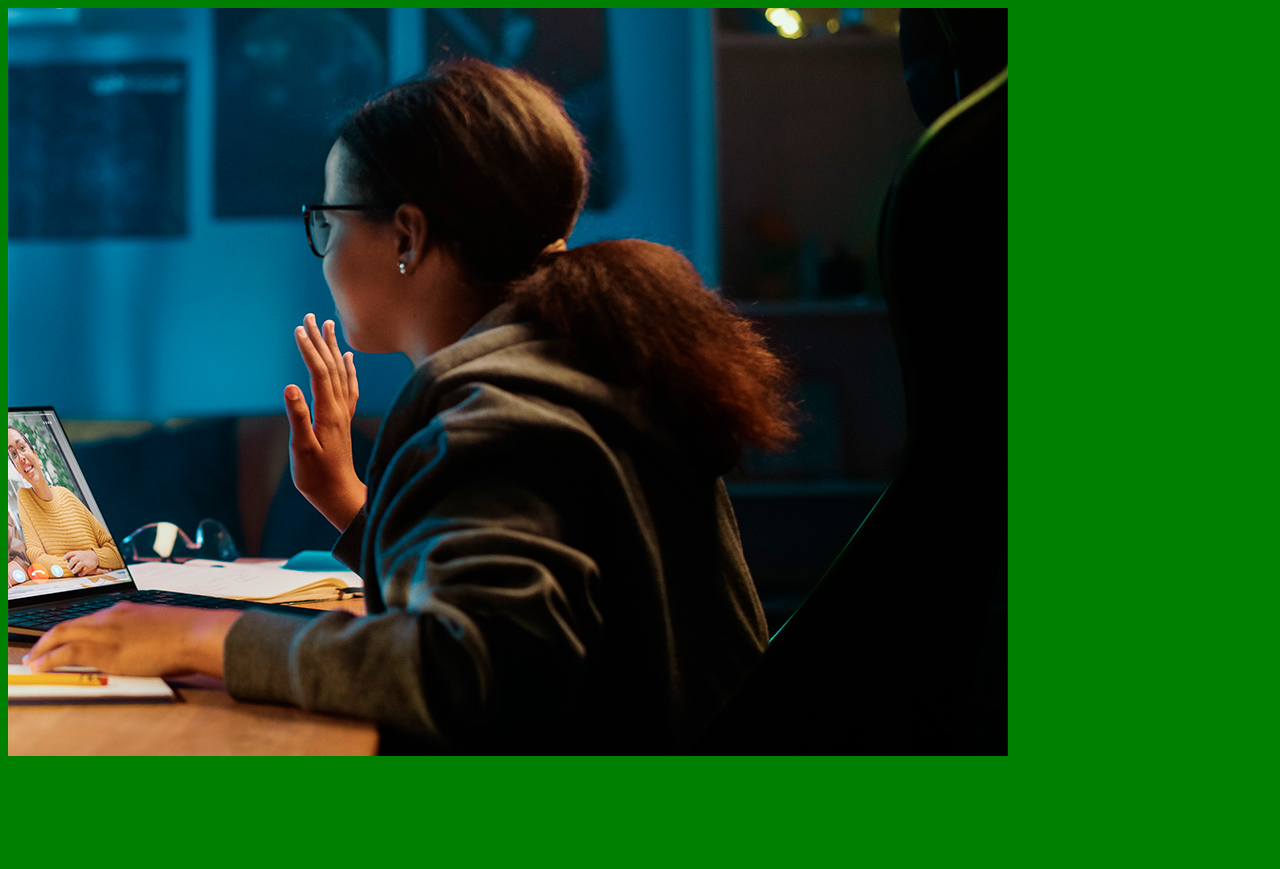
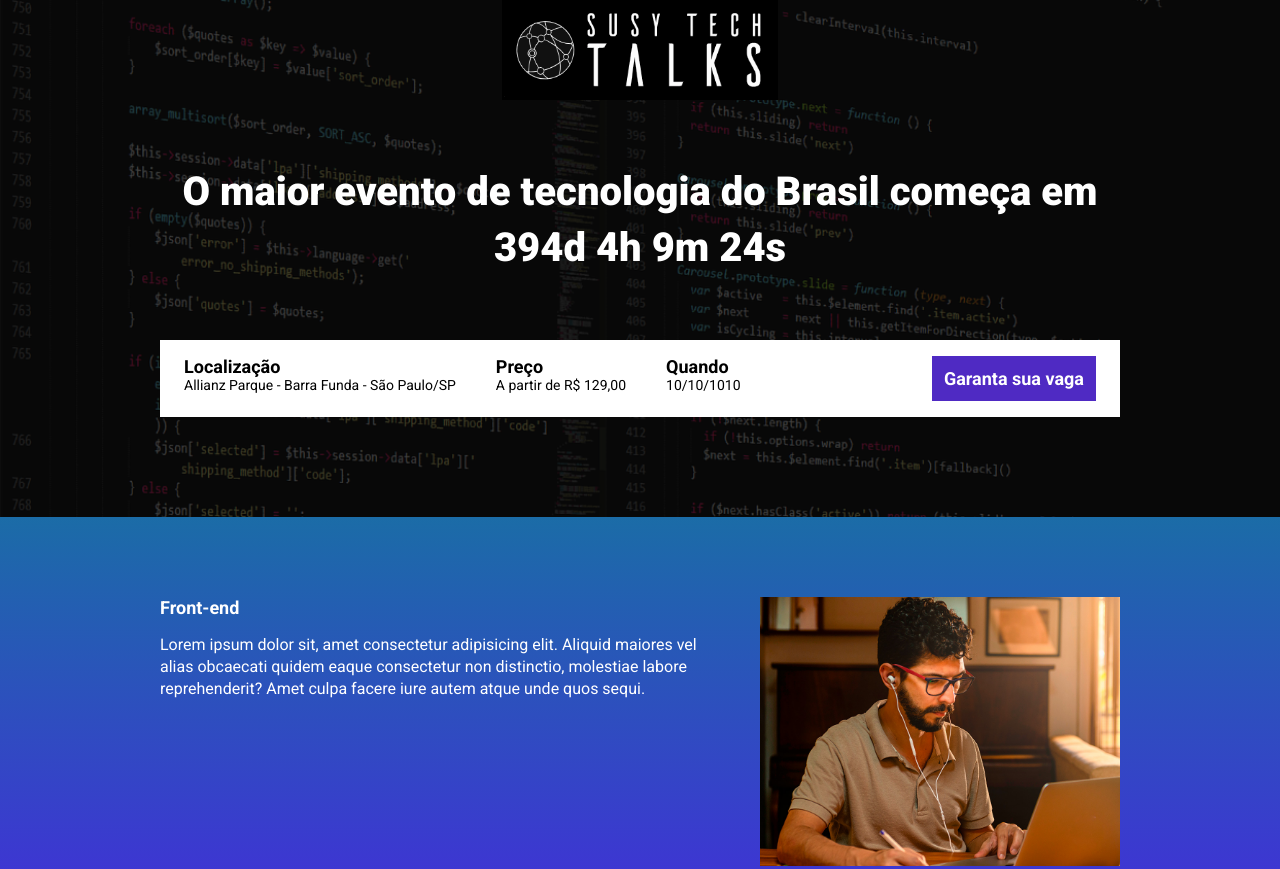
Before and after one commit to susyhaga/tech_talk_lp_counter, a website built with Parcel: page src/index.html in a window 1280 px wide. Shown: the top 869 px of the page. Before the commit the page ends 800 px from the top, so only its background shows below. Built offline with nearby package versions, Linux system fonts and the light colour scheme.

Commit message:
Add files via upload

```diff
--- a/package.json
+++ b/package.json
@@ -2,9 +2,9 @@
   "name": "lp_evento",
   "version": "1.0.0",
   "description": "",
-  "main": "index.js",
   "scripts": {
     "dev": "parcel src/index.html src/styles/main.scss src/scripts/main.js",
+    "build": "parcel build src/index.html",
     "test": "echo \"Error: no test specified\" && exit 1"
   },
   "author": "",
--- a/src/index.html
+++ b/src/index.html
@@ -1,17 +1,93 @@
 <!DOCTYPE html>
-<html lang="en">
+<html lang="pt-BR">
 <head>
     <meta charset="UTF-8">
     <meta name="viewport" content="width=device-width, initial-scale=1.0">
-    <title>Document</title>
+    <title>Tech Talks Event</title>
+    <link rel="preconnect" href="https://fonts.googleapis.com">
+    <link rel="preconnect" href="https://fonts.gstatic.com" crossorigin>
+    <link href="https://fonts.googleapis.com/css2?family=Roboto:wght@400;700;900&display=swap" rel="stylesheet">
     <link rel="stylesheet" href="styles/main.scss">
+    <link rel="stylesheet" href="https://unpkg.com/aos@next/dist/aos.css"/>
+
 </head>
 <body>
-    <img src="./images/backend.png" alt="">
+    <header class="hero">
+        <div class="container">
+            <img class="hero__logo" src="./images/logo.png" alt="EBAC">
+            <p class="hero__text">
+                O maior evento de tecnologia do Brasil começa em
+                <span id="contador"></span>
+            </p>
+            <div class="infos-bar">
+                <ul class="infos-bar__infos">
+                    <li class="infos-bar__infos__item">
+                        <b>Localização</b>
+                        Allianz Parque - Barra Funda - São Paulo/SP
+                    </li>
+                    <li class="infos-bar__infos__item">
+                        <b>Preço</b>
+                        A partir de R$ 129,00
+                    </li>
+                    <li class="infos-bar__infos__item">
+                        <b>Quando</b>
+                        10/10/1010
+                    </li>
+                </ul>
+                <a href="#" class="button button--primary">
+                    Garanta sua vaga
+                </a>
+            </div>
+        </div>
+    </header>
+
+    <section class="event event--frontend">
+        <div class="container" data-aos="fade-right">
+            <div class="event__details">
+                <h2 class="event__details__title">Front-end</h2>
+                <p class="event__details__description">
+                    Lorem ipsum dolor sit, amet consectetur adipisicing elit. Aliquid maiores vel alias obcaecati quidem eaque consectetur non distinctio, molestiae labore reprehenderit? Amet culpa facere iure autem atque unde quos sequi.
+                </p>
+            </div>
+            <img class="event__image" src="./images/frontend.png" alt="Front-end">
+        </div>
+    </section>
+    <section class="event event--ui-ux event--image-left">
+        <div class="container" data-aos="fade-left">
+            <div class="event__details">
+                <h2 class="event__details__title">UI/UX</h2>
+                <p class="event__details__description">
+                    Lorem ipsum dolor sit, amet consectetur adipisicing elit. Aliquid maiores vel alias obcaecati quidem eaque consectetur non distinctio, molestiae labore reprehenderit? Amet culpa facere iure autem atque unde quos sequi.
+                </p>
+            </div>
+            <img class="event__image" src="./images/ui-ux.png" alt="UI/UX">
+        </div>
+    </section>
+    <section class="event event--data-science">
+        <div class="container" data-aos="fade-right">
+            <div class="event__details">
+                <h2 class="event__details__title">Data Science</h2>
+                <p class="event__details__description">
+                    Lorem ipsum dolor sit, amet consectetur adipisicing elit. Aliquid maiores vel alias obcaecati quidem eaque consectetur non distinctio, molestiae labore reprehenderit? Amet culpa facere iure autem atque unde quos sequi.
+                </p>
+            </div>
+            <img class="event__image" src="./images/data.png" alt="Data Science">
+        </div>
+    </section>
+    <section class="event event--backend event--image-left">
+        <div class="container" data-aos="fade-left">
+            <div class="event__details">
+                <h2 class="event__details__title">Back-end</h2>
+                <p class="event__details__description">
+                    Lorem ipsum dolor sit, amet consectetur adipisicing elit. Aliquid maiores vel alias obcaecati quidem eaque consectetur non distinctio, molestiae labore reprehenderit? Amet culpa facere iure autem atque unde quos sequi.
+                </p>
+            </div>
+            <img class="event__image" src="./images/backend.png" alt="Back-end">
+        </div>
+    </section>
 
 
-
-
+    <script src="https://unpkg.com/aos@next/dist/aos.js"></script>
     <script src="scripts/main.js"></script>
 </body>
 </html>
--- a/src/scripts/main.js
+++ b/src/scripts/main.js
@@ -1 +1,27 @@
-console.log('OLAAAA');
+AOS.init();
+
+const dataDoEvento = new Date("Dec 12, 2024 19:00:00");
+const timeStampDoEvento = dataDoEvento.getTime();
+
+const contaAsHoras = setInterval(function() {
+    const agora = new Date();
+    const timeStampAtual = agora.getTime();
+
+    const distanciaAteOEvento = timeStampDoEvento - timeStampAtual;
+
+    const diaEmMs = 1000 * 60 * 60 * 24;
+    const horaEmMs = 1000 * 60 * 60;
+    const minutoEmMs = 1000 * 60;
+
+    const diasAteOEvento = Math.floor(distanciaAteOEvento / diaEmMs);
+    const horasAteOEvento = Math.floor((distanciaAteOEvento % diaEmMs) / horaEmMs);
+    const minutosAteOEvento = Math.floor((distanciaAteOEvento % horaEmMs) / minutoEmMs);
+    const segundosAteOEvento = Math.floor((distanciaAteOEvento % minutoEmMs) / 1000);
+
+    document.getElementById('contador').innerHTML = `${diasAteOEvento}d ${horasAteOEvento}h ${minutosAteOEvento}m ${segundosAteOEvento}s`;
+
+    if (distanciaAteOEvento < 0) {
+        clearInterval(contaAsHoras);
+        document.getElementById('contador').innerHTML = 'Evento expirado';
+    }
+}, 1000);
--- /dev/null
+++ b/src/styles/_event.scss
@@ -0,0 +1,63 @@
+@use 'variables';
+
+.event {
+    padding: 80px 0;
+
+    &--frontend {
+        background-image: linear-gradient(variables.$blue1, variables.$blue2);
+    }
+
+    &--ui-ux {
+        background-image: linear-gradient(variables.$blue2, variables.$pink);
+    }
+
+    &--data-science {
+        background-image: linear-gradient(variables.$pink, variables.$yellow);
+    }
+
+    &--backend {
+        background-image: linear-gradient(variables.$yellow, variables.$pink);
+    }
+
+    &--image-left {
+        .container {
+            flex-direction: row-reverse;
+        }
+    }
+
+    .container {
+        display: flex;
+        gap: 40px;
+    }
+
+    &__image {
+        max-width: 360px;
+    }
+
+    &__details {
+        &__title {
+            font-size: 18px;
+            font-weight: bold;
+            margin-bottom: 16px;
+        }
+
+        &__description {
+            line-height: 22px;
+        }
+    }
+
+    @media (max-width: 640px) {
+        .container {
+            display: block;
+        }
+
+        &__image {
+            width: 100%;
+        }
+
+        &__details {
+            margin-right: 0;
+            margin-bottom: 16px;
+        }
+    }
+}
--- /dev/null
+++ b/src/styles/_hero.scss
@@ -0,0 +1,55 @@
+@use 'variables';
+.hero{
+    padding-top:64;
+    padding-bottom: 100px;
+    background-image: url(../images/fundo.png);
+    background-repeat: no-repeat;
+    background-size: cover;
+    position: relative;
+
+    .container{
+        position: relative;
+    }
+
+
+    &::before {
+        position: absolute;
+        top: 0;
+        left: 0;
+        width: 100%;
+        height: 100%;
+        background-color: variables.$secondaryTextColor;
+        content: '';
+        opacity: .7;
+    }
+
+    &__text{
+        margin-top: 64px;
+        margin-bottom: 64px;
+        font-size: 40px;
+        line-height: 56px;
+        font-weight: 800;
+        text-align: center;
+    }
+
+    &__logo{
+        margin:0 auto;
+        height:100px;
+        height: 100px;
+        display: block;
+    }
+
+    @media (max-width: 640px) {
+        padding: 40px 0;
+
+        &__logo {
+            height: 40px;
+        }
+
+        &__text {
+            font-size: 20px;
+            line-height: 24px;
+            margin: 24px 0;
+        }
+    }
+}
--- /dev/null
+++ b/src/styles/_variables.scss
@@ -0,0 +1,8 @@
+$textColor: #fff;
+$secondaryTextColor: #000;
+
+$blue1: #1B6CA7;
+$blue2: #442BDB;
+$pink: #89223B;
+$yellow: #9C791D;
+$purple: #4F2AC3;
--- /dev/null
+++ b/src/styles/componentes/_buttons.scss
@@ -0,0 +1,27 @@
+@use '../variables';
+
+.button {
+    padding: 12px;
+    font-size: 18px;
+    font-weight: bold;
+    text-decoration: none;
+    text-align: center;
+    white-space: nowrap;
+
+    &--primary {
+        color: #fff;
+        background-color: variables.$purple;
+    }
+
+    @media (max-width: 640px) {
+        display: block;
+        width: 100%;
+        justify-content: center;
+
+    }
+
+    @media (max-width: 1024px) {
+        display: flex;
+        align-items: center;
+    }
+}
--- /dev/null
+++ b/src/styles/componentes/_infos_bar.scss
@@ -0,0 +1,43 @@
+@use '../variables';
+
+.infos-bar {
+    padding: 16px 24px;
+    background-color: variables.$textColor;
+    display: flex;
+    justify-content: space-between;
+
+    &__infos {
+        display: flex;
+        gap: 40px;
+
+        &__item {
+            font-size: 14px;
+            color: variables.$secondaryTextColor;
+
+            b {
+                color: variables.$secondaryTextColor;
+                font-size: 18px;
+                display: block;
+            }
+        }
+    }
+
+    @media (max-width: 640px) {
+        display: block;
+
+        &__infos {
+            display: block;
+
+            &__item {
+                margin-bottom: 24px;
+            }
+        }
+    }
+
+    @media (max-width: 1024px) {
+        &__infos {
+            gap: 16px;
+            margin-right: 16px;
+        }
+    }
+}
--- a/src/styles/main.scss
+++ b/src/styles/main.scss
@@ -1,3 +1,26 @@
-body{
-    background-color: green;
+@use 'hero';
+@use 'variables';
+@use 'componentes/infos_bar';
+@use 'componentes/buttons';
+@use 'event';
+
+*{
+    margin:0;
+    padding:0;
+    box-sizing: border-box;
+    font-family: Roboto, sans-serif;
+    color: variables.$textColor;
+    list-style: none;
 }
+.container{
+    max-width: 960px;
+    width: 100%;
+    margin:0 auto;
+
+    @media (max-width:640px){
+        max-width: 80%;
+    }
+    @media (max-width:1024px){
+        max-width: 90%;
+    }
+}
```
Also changed, not shown: src/images/logo.png (added).
